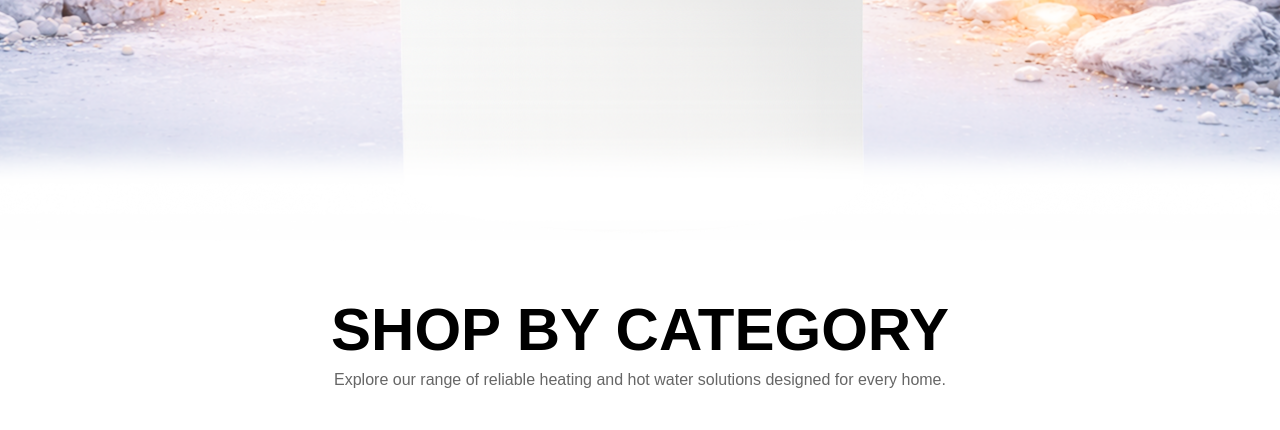
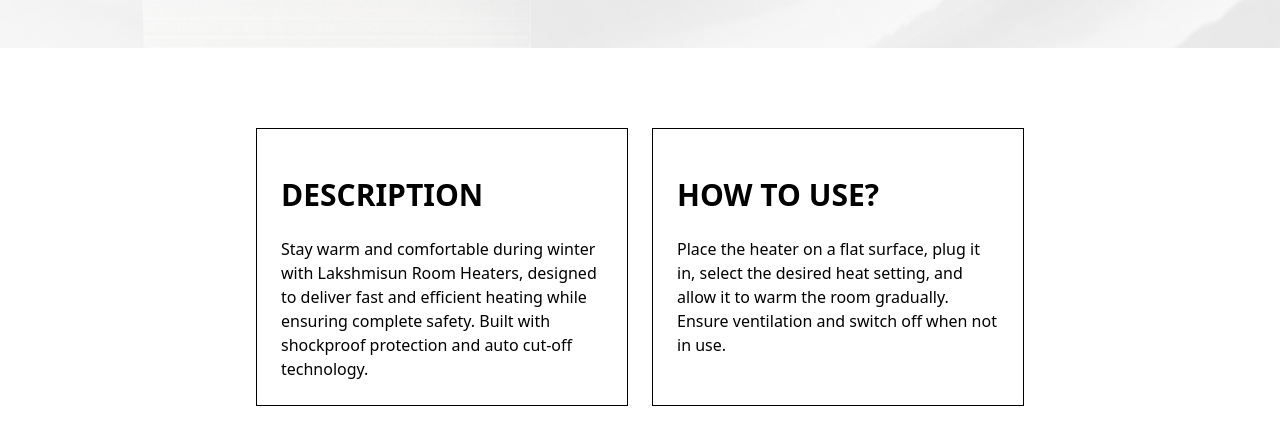
Before and after one commit to poojatayde9960/sunrise, a React (Vite) app: page /#/details in a window 1280 px wide. Shown: the part 780-1210 px from the top of the page. Built offline with nearby package versions, Linux system fonts and the light colour scheme; a web font is replaced by a local one.

Commit message:
HashRouter apply

```diff
--- a/src/App.jsx
+++ b/src/App.jsx
@@ -1,5 +1,5 @@
 import React from 'react'
-import { BrowserRouter, Route, Routes } from 'react-router-dom'
+import { BrowserRouter, HashRouter, Route, Routes } from 'react-router-dom'
 import Layout from './component/Layout'
 import Hero from './pages/Hero'
 import Footer from './pages/Footer'
@@ -15,7 +15,7 @@
 
 const App = () => {
   return <>
-    <BrowserRouter>
+    <HashRouter>
       <ScrollToTop />
       <Routes>
         <Route path='/' element={<Layout />}>
@@ -31,7 +31,7 @@
         <Route path='*' element={<h1>Page Not Found</h1>} />
       </Routes>
       <Footer />
-    </BrowserRouter>
+    </HashRouter>
   </>
 }
 
--- a/src/pages/Details.jsx
+++ b/src/pages/Details.jsx
@@ -106,7 +106,7 @@
             </div>
 
             {/* DESCRIPTION */}
-            <div className="flex flex-col lg:flex-row gap-6 mb-16 lg:mt-20  px-4 lg:px-[9.5%]">
+            <div className="flex flex-col lg:flex-row gap-6 mb-16 lg:mt-20  px-4 lg:px-[20%]">
                 <div className="flex-1 border border-black p-6 ">
                     <h3 className="font-semibold text-3xl mb-2 lg:my-6">DESCRIPTION</h3>
                     <p className="text-sm sm:text-base ">
```
